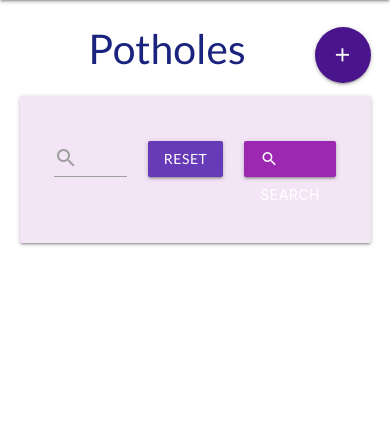
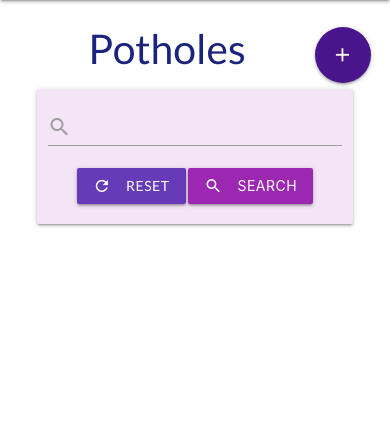
Before and after one commit to martinbannister/CI_MS3_We-ll_Look_Into_It, a Flask app: page / in a window 390 px wide. Shown: the part 56-501 px from the top of the page. Run offline with Flask 2, Linux system fonts and the light colour scheme; data that the repository does not hold is empty; parts of the project's set-up code (start-up, migrations or seed data) failed here and were passed over; some libraries are stand-ins or nearby versions.

Commit message:
FIX(potholes.html): fix responsive styles of search

```diff
--- a/static/css/style.css
+++ b/static/css/style.css
@@ -180,6 +180,16 @@ line-height: 2;
     flex: 0 1 auto;
 }
 
+/* ----- CUSTOMISE MATERIALIZE valign-wrapper ----- */
+.valign-wrapper {
+    flex-wrap: wrap;
+    justify-content: center;
+}
+
+.overide-m-left {
+    margin-left: 0;
+}
+
 
 /* ----- CUSTOM MATERIALIZE INPUT COLOURS ----- */
 /* REFERENCE: https://stackoverflow.com/questions/37127123/change-color-of-underline-input-and-label-in-materialize-css-framework */
--- a/templates/potholes.html
+++ b/templates/potholes.html
@@ -9,20 +9,17 @@
 </h3>
 
 <!-- search feature -->
-<div class="row">
-    <div class="col s12">
-        <div class="row card-panel purple lighten-5">
-            <div class="col s12">
-                <form action="{{ url_for('pothole_search') }}" method="POST">
-                    <div class="row valign-wrapper center-align">
-                        <div class="input-field col s12 m7">
+<div class="container center">
+        <div class="card purple lighten-5">
+            <div class="row">
+                <form action="{{ url_for('pothole_search') }}" method="POST" class="col s12">
+                    <div class="row valign-wrapper">
+                        <div class="input-field col s12 m12 l7 overide-m-left">
                             <input type="text" name="pothole_query" id="pothole_query" required>
                             <label for="pothole_query"><i class="material-icons">search</i></label>
                         </div>
-                        <div class="col s12 m2">
-                            <a href="{{ url_for('get_potholes') }}" class="btn deep-purple">Reset</a>
-                        </div>
-                        <div class="col s12 m3">
+                        <div class="col s12 m12 l5 overide-m-left">
+                            <a href="{{ url_for('get_potholes') }}" class="btn deep-purple"><i class="material-icons left">refresh</i> Reset</a>
                             <button type="submit" class="purple btn">
                                 <i class="material-icons left">search</i> Search
                             </button>
@@ -31,7 +28,6 @@
                 </form>
             </div>
         </div>
-    </div>
 </div>
 <!-- / search feature -->
 
```
